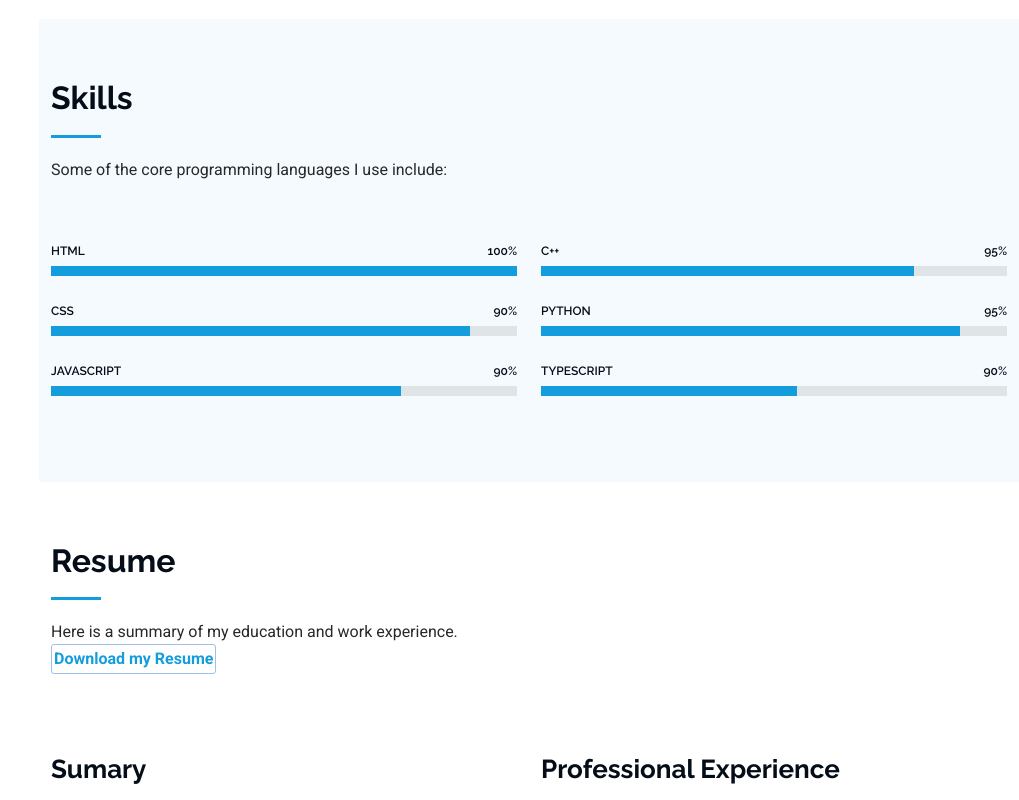
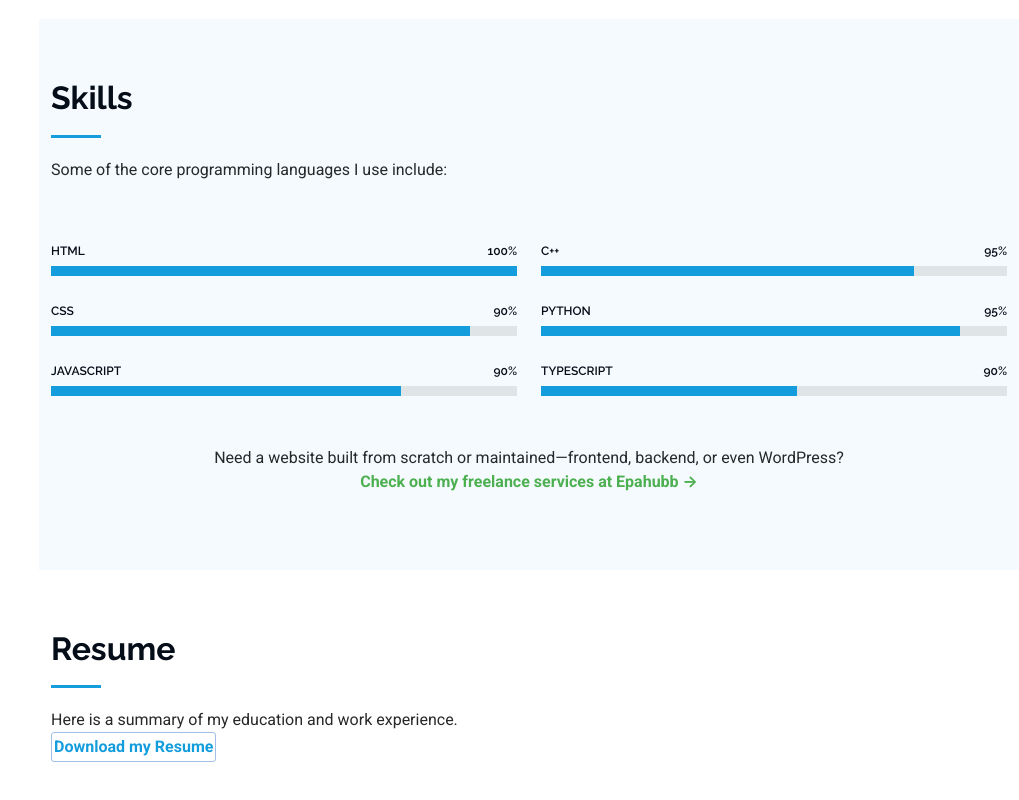
Before and after one commit to emmaeng680/emmanuelsportfolio, a plain HTML site: page index.html in a window 1280 px wide. Shown: the part 1660-2460 px from the top of the page, without its empty margins (261-1280 px from the left). Drawn offline with Linux system fonts and the light colour scheme.

Commit message:
updated
updated

```diff
--- a/index.html
+++ b/index.html
@@ -43,6 +43,7 @@
     <div class="social-links text-center">
       <a href="https://www.instagram.com/finna_smile_emma/" class="instagram"><i class="bi bi-instagram"></i></a>
       <a href="https://www.linkedin.com/in/emmanuelopponga07/" class="linkedin"><i class="bi bi-linkedin"></i></a>
+      <a href="https://epahubb.com/" class="freelance" title="Freelance Web Services"><i class="bi bi-briefcase"></i></a>
     </div>
 
     <nav id="navmenu" class="navmenu">
@@ -51,6 +52,7 @@
         <li><a href="#about"><i class="bi bi-person navicon"></i> About</a></li>
         <li><a href="#resume"><i class="bi bi-file-earmark-text navicon"></i> Resume</a></li>
         <li><a href="#projects"><i class="bi bi-images navicon"></i> Projects</a></li>
+        <li><a href="https://epahubb.com/" target="_blank"><i class="bi bi-briefcase navicon"></i> Freelance</a></li>
         <li class="dropdown"><a href="#"><i class="bi bi-menu-button navicon"></i> <span>Move To Top</span></a></li>
       </ul>
     </nav>
@@ -183,8 +185,19 @@
           </div>
 
         </div>
+        <!-- Freelance Promo -->
+<div class="container text-center mt-4" data-aos="fade-up" data-aos-delay="200">
+  <p style="font-size: 16px;">
+    Need a website built from scratch or maintained—frontend, backend, or even WordPress?
+    <br />
+    <a href="https://epahubb.com/" target="_blank" style="font-weight: bold; color: #4CAF50; text-decoration: none;">
+      Check out my freelance services at Epahubb →
+    </a>
+  </p>
+</div>
 
       </div>
+
 
     </section><!-- /Skills Section -->
 
@@ -202,6 +215,8 @@
              Download my Resume
           </a>
         </p>
+
+
       </div><!-- End Section Title -->
 
       <div class="container">
```
